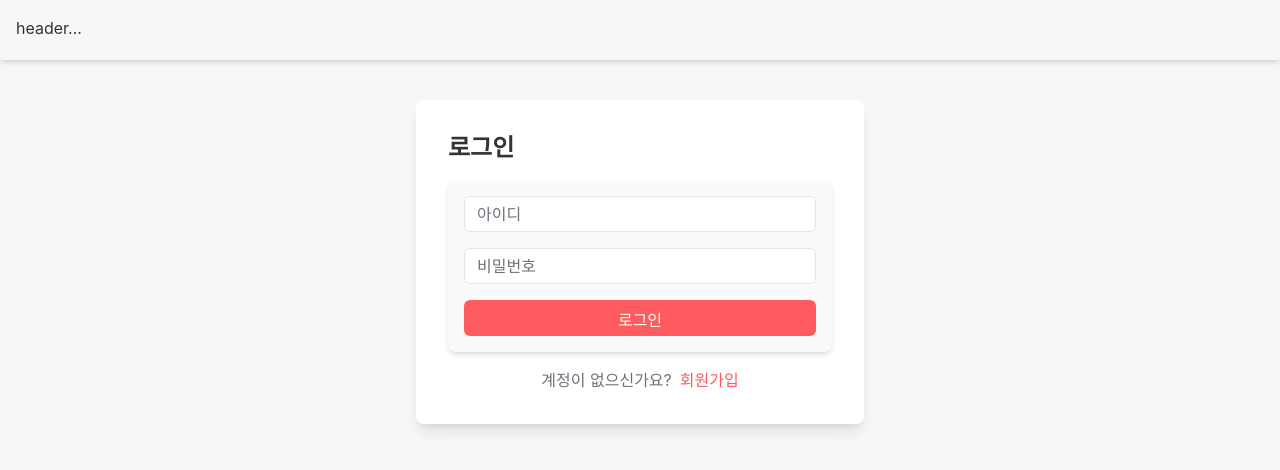
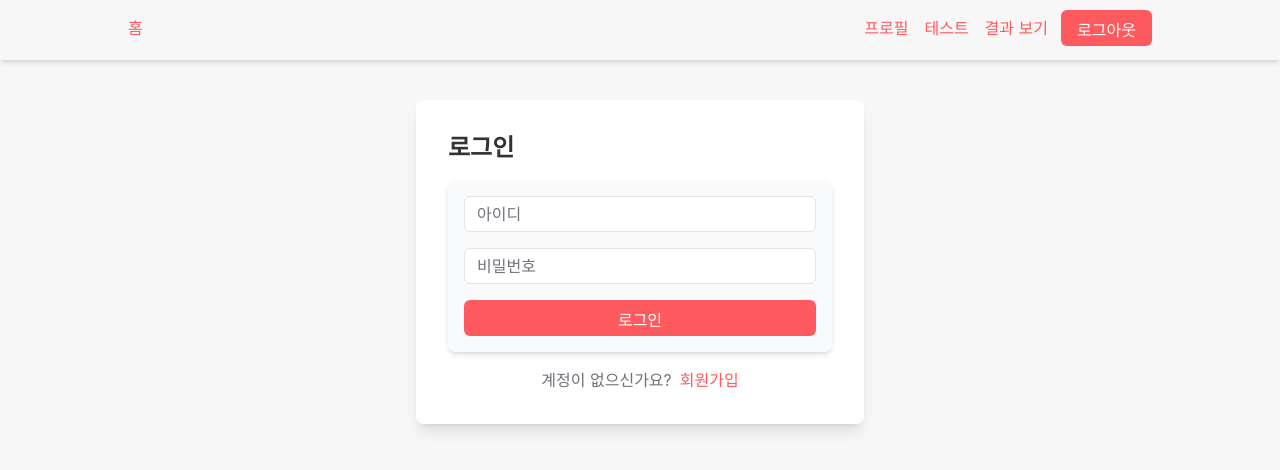
Before and after one commit to llddang/react-developer-test, a React (Vite) app: page /sign-in in a window 1280 px wide. Shown: the top 470 px of the page. Built offline with nearby package versions, Linux system fonts and the light colour scheme; no server answers; a web font is replaced by a local one.

Commit message:
feat:#11 header ui 구현

```diff
--- a/src/components/layouts/Header.tsx
+++ b/src/components/layouts/Header.tsx
@@ -1,3 +1,36 @@
+import Button from "@/components/commons/Button";
+import StyledLink from "@/components/commons/StyledLink";
+
 export default function Header() {
-  return <header className="h-15 !p-4 shadow-md">header...</header>;
+  const isAuth = true;
+  return (
+    <header className="h-15 p-4 shadow-md">
+      <nav className="flex justify-between items-center mx-4 lg:max-w-5xl lg:mx-auto">
+        <StyledLink to="/">홈</StyledLink>
+        {isAuth ? <AuthorizedSession /> : <UnauthorizedSession />}
+      </nav>
+    </header>
+  );
 }
+
+function AuthorizedSession() {
+  return (
+    <div className="relative flex items-center pr-26 gap-4">
+      <StyledLink to="/profile">프로필</StyledLink>
+      <StyledLink to="/test">테스트</StyledLink>
+      <StyledLink to="/results">결과 보기</StyledLink>
+      <Button className="absolute right-0 top-1/2 -translate-y-1/2">
+        로그아웃
+      </Button>
+    </div>
+  );
+}
+
+function UnauthorizedSession() {
+  return (
+    <div>
+      <StyledLink to="/sign-in">로그인</StyledLink> /
+      <StyledLink to="/sign-up">회원가입</StyledLink>
+    </div>
+  );
+}
```
